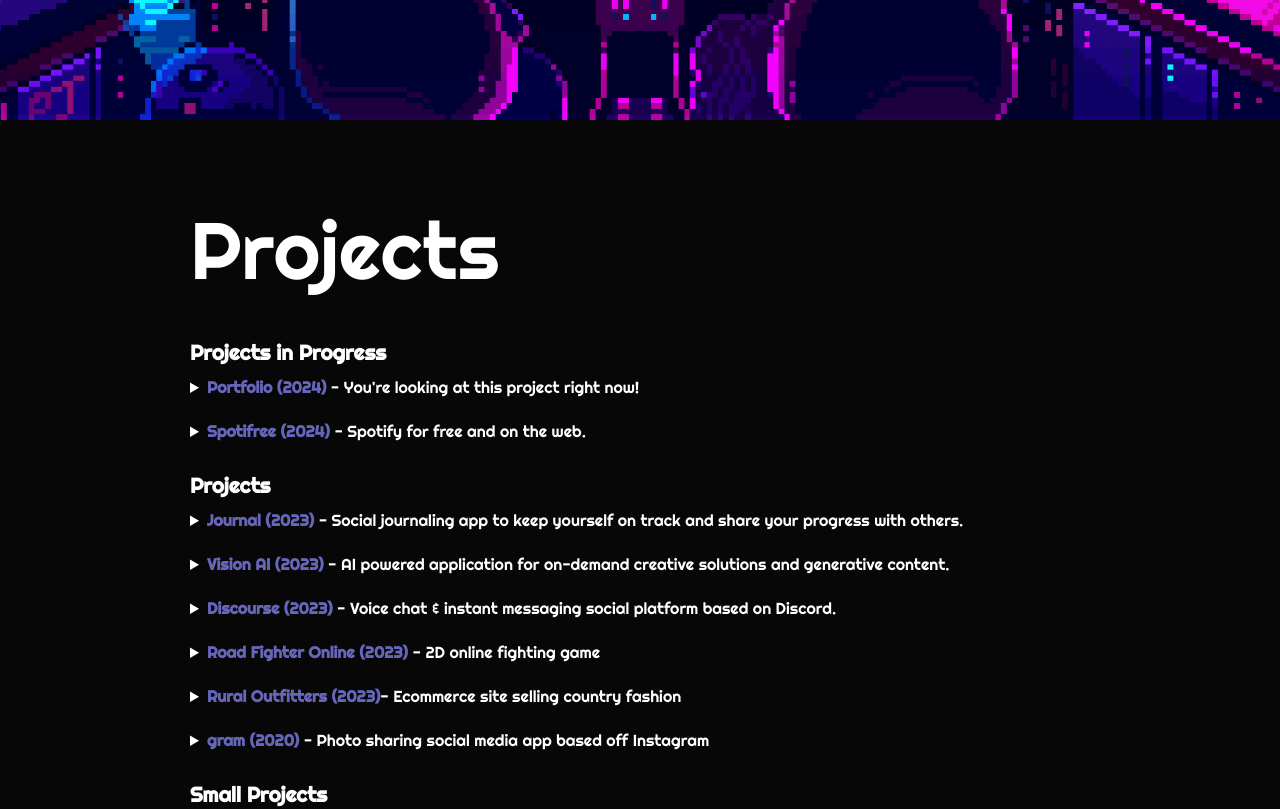
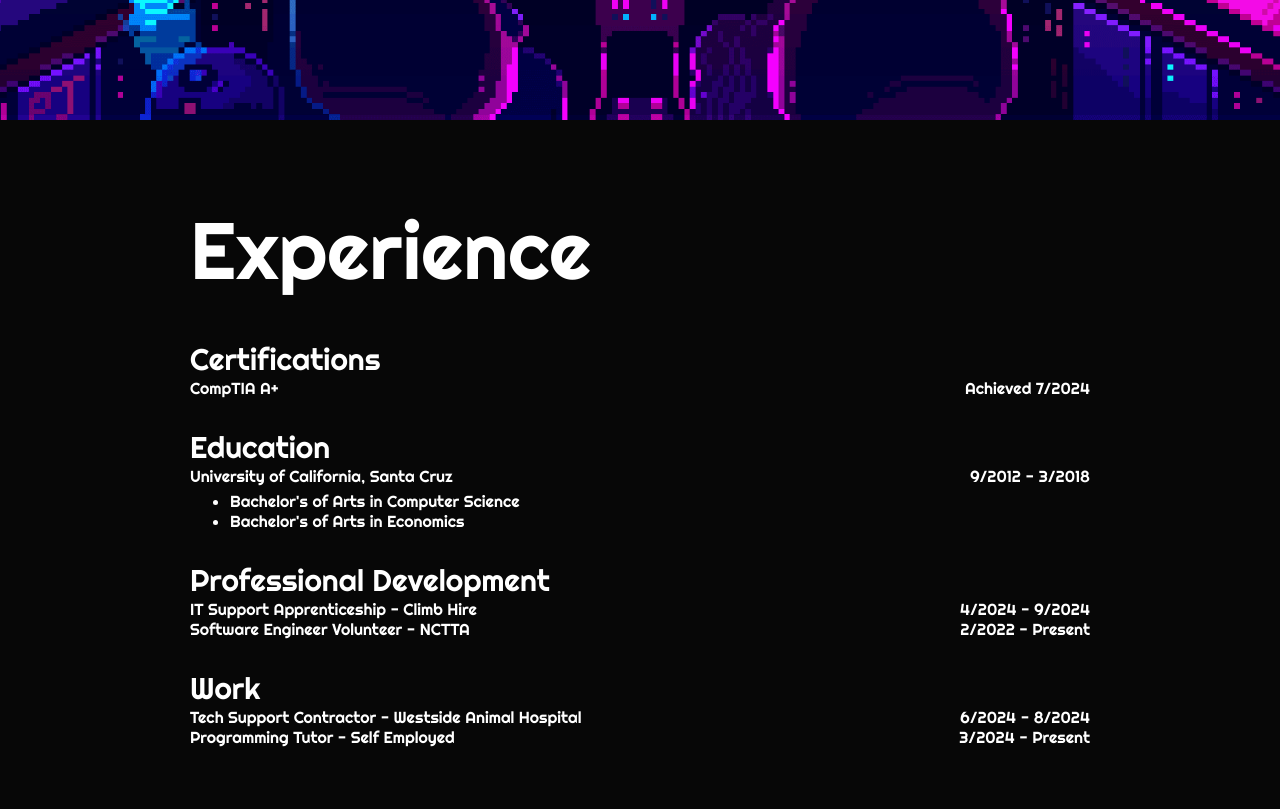
Before and after one commit to yinghaoawang/yinghaowang.com, a React (Vite) app: page / in a window 1280 px wide. Shown: the part 680-1489 px from the top of the page. Built offline with nearby package versions, Linux system fonts and the light colour scheme.

Commit message:
add experience section

```diff
--- a/src/App.css
+++ b/src/App.css
@@ -46,7 +46,7 @@
   align-items: center;
 }
 
-.custom-icon:hover{
+.custom-icon:hover {
   opacity: 60%;
 }
 
@@ -54,14 +54,14 @@
   background-color: #0a66c2;
 }
 
-.home {
+#home {
   height: 100vh;
   background-image: url('assets/wallpaper.gif');
   background-position: center center;
   background-size: cover;
 }
 
-.home .message {
+#home .message {
   display: flex;
   flex-direction: column;
   justify-content: center;
@@ -70,40 +70,43 @@
   height: 100%;
 }
 
-.home .headline {
+#home .headline {
   font-size: 180px;
   text-align: center;
 }
 
-.home .description {
+#home .description {
   font-size: 30px;
 }
 
 @media (max-width: 1100px) {
-  .home .headline {
+  #home .headline {
     font-size: 80px;
   }
 
-  .home .description {
+  #home .description {
     font-size: 18px;
   }
 }
 
-.projects .headline {
+#projects .headline,
+#experience .headline {
   font-size: 80px;
   margin-bottom: 40px;
 }
 
-.projects > section {
+#projects > section {
   line-height: 1.25rem;
 }
 
-.projects,
-.construction {
+#projects,
+#experience,
+#construction {
   width: 100%;
   display: flex;
   justify-content: center;
   padding-top: 80px;
+  min-height: 100vh;
 }
 
 .inner-wrapper {
@@ -120,19 +123,20 @@
   }
 }
 
-.construction,
-.projects {
-  min-height: 100vh;
+#projects li {
+  text-indent: 1rem;
+  padding-left: 1rem;
+  margin-bottom: 0.5rem;
 }
 
-.construction .inner-wrapper {
+#construction .inner-wrapper {
   display: flex;
   flex-direction: column;
   justify-content: center;
   align-items: center;
 }
 
-.construction .headline {
+#construction .headline {
   text-align: center;
   font-size: 50px;
   line-height: 4rem;
@@ -140,8 +144,26 @@
   margin-bottom: 10px;
 }
 
-.construction .description {
+#construction .description {
   width: 400px;
   text-align: center;
   line-height: 1.8rem;
 }
+
+#experience .section {
+  margin-bottom: 30px;
+}
+
+#experience .section-header {
+  font-size: 30px;
+}
+
+#experience .entry {
+  display: flex;
+  justify-content: space-between;
+}
+
+#experience ul {
+  margin-top: 5px;
+  margin-bottom: 5px;
+}
--- a/src/App.jsx
+++ b/src/App.jsx
@@ -3,6 +3,7 @@ import Navbar from './components/Navbar';
 import Home from './components/Home';
 import Projects from './components/Projects';
 import Construction from './components/Construction';
+import Experience from './components/Experience';
 
 function App() {
   return (
@@ -10,6 +11,7 @@ function App() {
       <Navbar />
       <div className='section-wrapper'>
         <Home />
+        <Experience />
         <Projects />
         <Construction />
       </div>
--- a/src/components/Construction.jsx
+++ b/src/components/Construction.jsx
@@ -1,6 +1,6 @@
 export default function Construction() {
   return (
-    <div id='contact' className='construction'>
+    <div id='construction'>
       <div className='inner-wrapper'>
         <img width='200px' src='barrier.svg' />
         <div className='headline'>Under Construction</div>
--- /dev/null
+++ b/src/components/Experience.jsx
@@ -0,0 +1,49 @@
+export default function Experience() {
+  return (
+    <div id='experience'>
+      <div className='inner-wrapper'>
+        <div className='headline'>Experience</div>
+        <div className='section'>
+          <div className='section-header'>Certifications</div>
+          <div className='entry'>
+            <div>CompTIA A+</div>
+            <div>Achieved 7/2024</div>
+          </div>
+        </div>
+        <div className='section'>
+          <div className='section-header'>Education</div>
+          <div className='entry'>
+            <div>University of California, Santa Cruz</div>
+            <div>9/2012 - 3/2018</div>
+          </div>
+          <ul className='details'>
+            <li>Bachelor&apos;s of Arts in Computer Science</li>
+            <li>Bachelor&apos;s of Arts in Economics</li>
+          </ul>
+        </div>
+        <div className='section'>
+          <div className='section-header'>Professional Development</div>
+          <div className='entry'>
+            <div>IT Support Apprenticeship - Climb Hire</div>
+            <div>4/2024 - 9/2024</div>
+          </div>
+          <div className='entry'>
+            <div>Software Engineer Volunteer - NCTTA</div>
+            <div>2/2022 - Present</div>
+          </div>
+        </div>
+        <div className='section'>
+          <div className='section-header'>Work</div>
+          <div className='entry'>
+            <div>Tech Support Contractor - Westside Animal Hospital</div>
+            <div>6/2024 - 8/2024</div>
+          </div>
+          <div className='entry'>
+            <div>Programming Tutor - Self Employed</div>
+            <div>3/2024 - Present</div>
+          </div>
+        </div>
+      </div>
+    </div>
+  );
+}
--- a/src/components/Home.jsx
+++ b/src/components/Home.jsx
@@ -1,6 +1,6 @@
 export default function Home() {
   return (
-    <div id='home' className='home'>
+    <div id='home'>
       <div className='message'>
         <div className='headline'>
           <span>ALAN</span> <span>WANG</span>
--- a/src/components/Navbar.jsx
+++ b/src/components/Navbar.jsx
@@ -6,7 +6,7 @@ export default function Navbar() {
         <span>home.</span>
       </a>
 
-      <a className='nav-item' href='#history'>
+      <a className='nav-item' href='#experience'>
         <img src='cpu.svg' />
         <span>exper.</span>
       </a>
@@ -16,7 +16,7 @@ export default function Navbar() {
         <span>projs.</span>
       </a>
 
-      <a className='nav-item' href='#contact'>
+      <a className='nav-item' href='#construction'>
         <img src='phone.svg' />
         <span>contact.</span>
       </a>
--- a/src/components/Projects.jsx
+++ b/src/components/Projects.jsx
@@ -1,6 +1,6 @@
 export default function Projects() {
   return (
-    <div id='projects' className='projects'>
+    <div id='projects'>
       <div className='inner-wrapper'>
         <div className='headline'>Projects</div>
         <section>
--- a/src/index.css
+++ b/src/index.css
@@ -23,12 +23,6 @@ a:visited {
   text-decoration: none;
 }
 
-li {
-  text-indent: 1rem;
-  padding-left: 1rem;
-  margin-bottom: 0.5rem;
-}
-
 h4 {
   font-size: 1.3rem;
   padding: 0;
```
